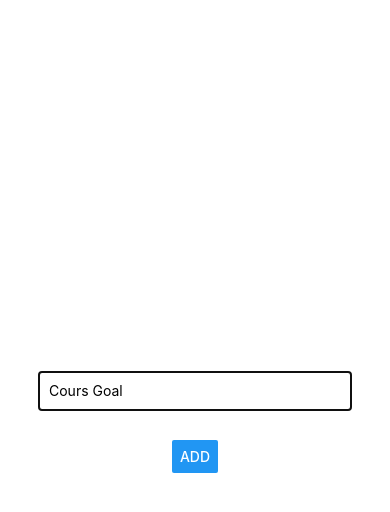
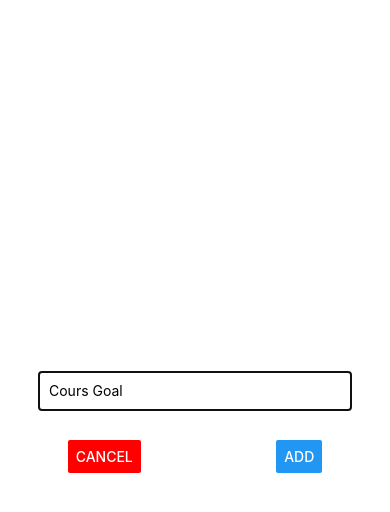
Before and after one commit to ZawojWeb/ToDo-in-RN, a React Native app: screen / in a window 390 px wide. Both pictures are taken after a click on the button "ADD NEW GOAL". Shown: the top 512 px of the page. Built offline with nearby package versions, Linux system fonts and the light colour scheme.

Commit message:
Finish project

```diff
--- a/App.js
+++ b/App.js
@@ -16,6 +16,7 @@ export default function App() {
     if(enteredGoal != ""){
       setCoursGoal(currentGoals => [...coursGoal, {key: Math.random().toString(), value: enteredGoal}])
       setenteredGoal("");
+      setisAddMode(false)
     }else{
       console.log("Put some text");
     }
@@ -31,7 +32,7 @@ export default function App() {
   return (
     <View style={styles.screen}>
       <Button title="Add new Goal" onPress={() => setisAddMode(true)}/>
-      <GoalInputs isAddMode={isAddMode} enteredGoal={enteredGoal}  goalInputHandler={goalInputHandler} addGoalHanlder={addGoalHanlder} ></GoalInputs>
+      <GoalInputs setenteredGoal={setenteredGoal} setisAddMode={setisAddMode} isAddMode={isAddMode} enteredGoal={enteredGoal}  goalInputHandler={goalInputHandler} addGoalHanlder={addGoalHanlder} ></GoalInputs>
       <View  style={styles.listItemWrapper}>
         <FlatList keyExtractor={(item, index) => item.key} data={coursGoal} renderItem={ itemData => (
            <GoalItem id={itemData.item.key} title={itemData.item.value} onDelete={removeGoalHanlder} ></GoalItem>
--- a/components/GoalInputs.js
+++ b/components/GoalInputs.js
@@ -2,12 +2,21 @@ import React from 'react';
 import { Button, TextInput, StyleSheet, View, Modal } from 'react-native';
 
 
-export const GoalInputs = ({enteredGoal,goalInputHandler,addGoalHanlder,isAddMode}) => {
+export const GoalInputs = ({enteredGoal,goalInputHandler,addGoalHanlder,isAddMode,setisAddMode,setenteredGoal}) => {
+
+
+
     return (
         <Modal visible={isAddMode} animationType="slide">
             <View style={styles.inputContainer}>
                 <TextInput placeholder="Cours Goal" style={styles.input} onChangeText={goalInputHandler} value={enteredGoal}/>
-                <Button title="ADD" onPress={addGoalHanlder}/>
+                <View style={styles.buttons}>
+                    <Button style={styles.theButton} title="CANCEL" color="red" onPress={() =>{
+                        setisAddMode(false);
+                        setenteredGoal("")
+                    } }/>
+                    <Button style={styles.theButton} title="ADD" onPress={addGoalHanlder}/>
+                </View>
             </View>
         </Modal>
     )
@@ -26,6 +35,14 @@ const styles = StyleSheet.create({
         marginBottom: 30,
         width: '80%',
     },
+    buttons:{
+        flexDirection: "row",
+        justifyContent: 'space-around',
+        width: '100%',
+    },
+    theButton: {
+        width: 100
+    }
 })
 
 export default GoalInputs
```
